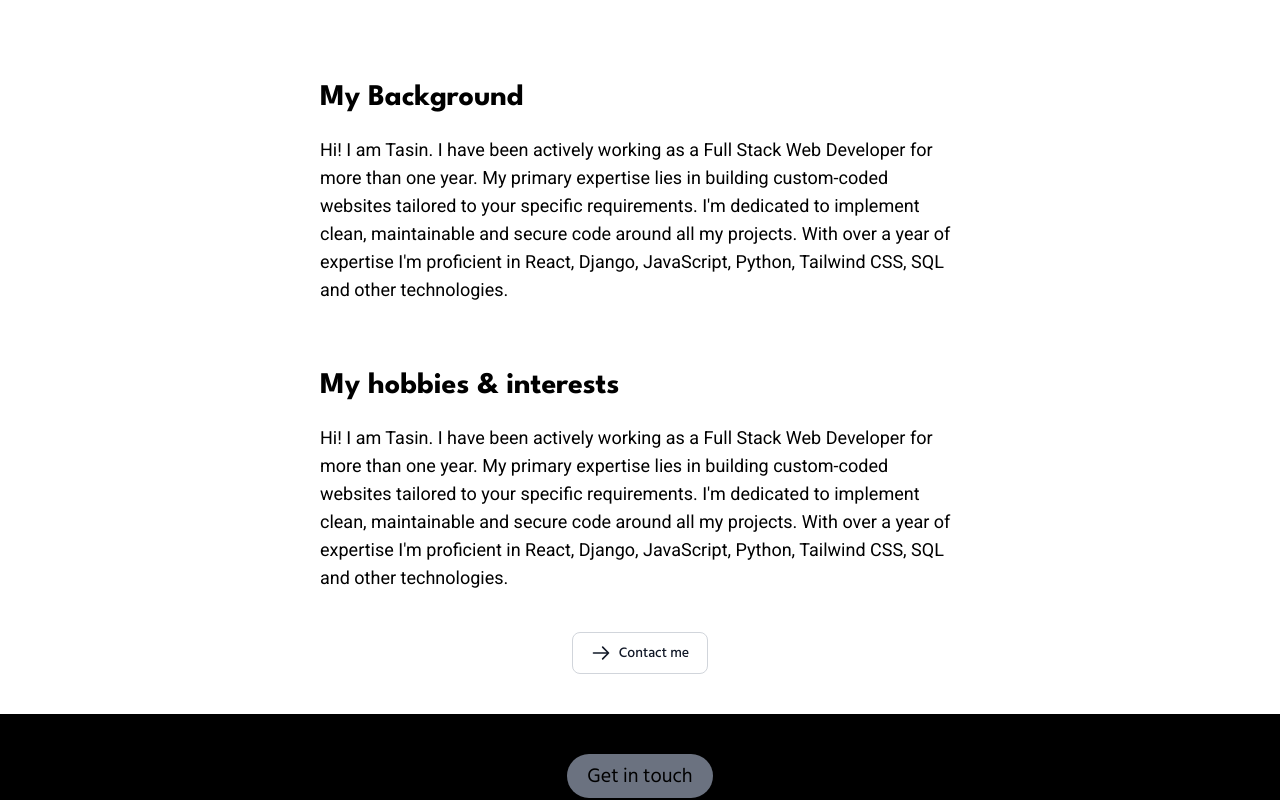
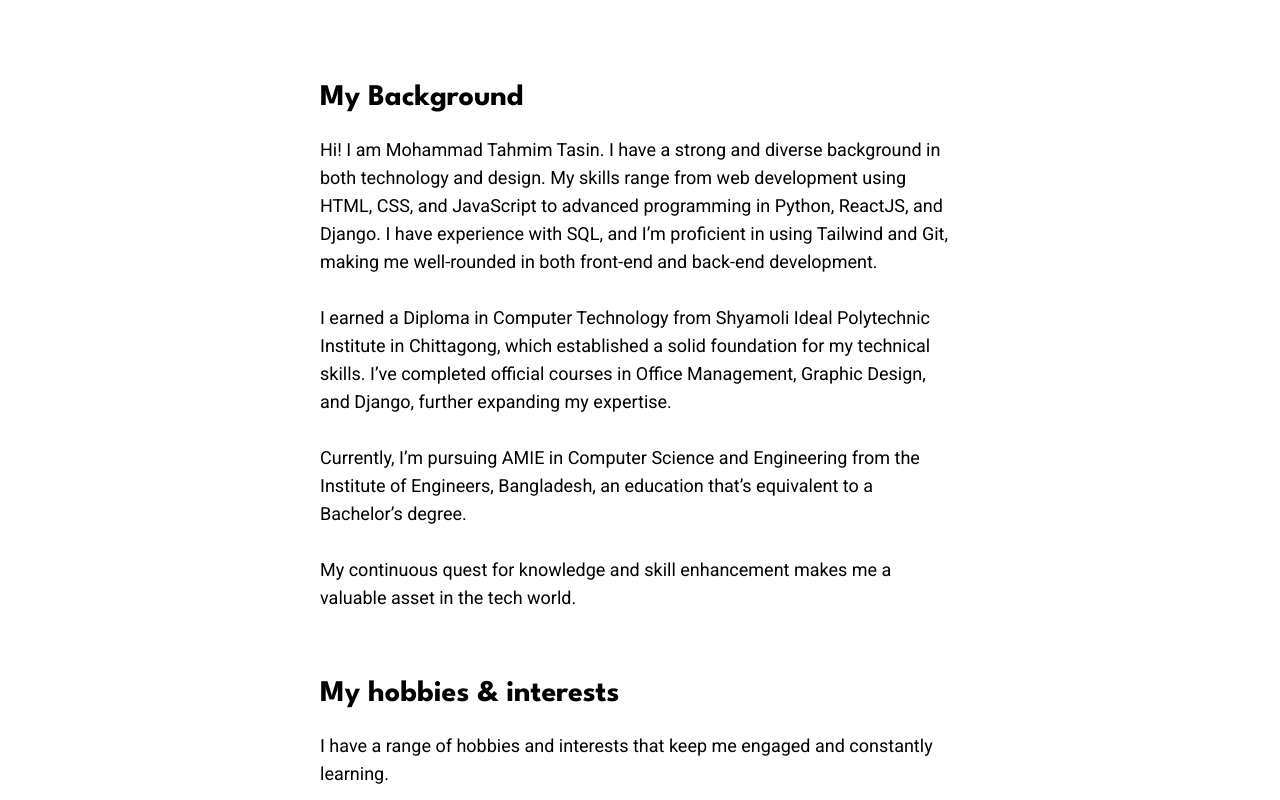
Before and after one commit to MTTasin/Portfolio, a React (Vite) app in the folder frontend/: page /about in a window 1280 px wide. Shown: the part 800-1600 px from the top of the page. Built offline with nearby package versions, Linux system fonts and the light colour scheme; a web font is replaced by a local one.

Commit message:
Only left is details page

```diff
--- a/frontend/package.json
+++ b/frontend/package.json
@@ -18,7 +18,8 @@
     "react-dom": "^18.3.1",
     "react-helmet-async": "^2.0.5",
     "react-icons": "^5.3.0",
-    "react-router-dom": "^6.27.0"
+    "react-router-dom": "^6.27.0",
+    "swiper": "^11.1.14"
   },
   "devDependencies": {
     "@eslint/js": "^9.13.0",
--- a/frontend/src/App.jsx
+++ b/frontend/src/App.jsx
@@ -7,6 +7,7 @@ import Projects from "./Pages/Projects";
 import About from "./Pages/About";
 import Contact from "./Pages/Contact";
 import NotFound from "./Pages/404";
+import ProjectDetails from "./Pages/ProjectDetails";
 
 
 function App() {
@@ -20,6 +21,7 @@ function App() {
             <Route path="/projects" element={<Projects />} />
             <Route path="/about" element={<About />} />
             <Route path="/contact" element={<Contact />} />
+            <Route path="/projects/:id" element={<ProjectDetails />} />
             <Route path="*" element={<NotFound />} />
           </Routes>
         </Layout>
--- a/frontend/src/Components/Header.jsx
+++ b/frontend/src/Components/Header.jsx
@@ -9,6 +9,10 @@ export default function Header() {
   const [isOpen, setIsOpen] = useState(false);
 
   const handleClose = () => setIsOpen(false);
+
+  const scrollToTop = () => {
+    window.scrollTo({ top: 0, behavior: 'smooth' });
+};
 
 
     const [isScrolled, setIsScrolled] = useState(false);
@@ -33,7 +37,7 @@ export default function Header() {
         className={`navbar z-10 ${isScrolled ? "fixed" : "absolute"} top-0 flex items-center justify-beetween bg-black w-full mx-auto`}
       >
         <div className={`navbar-start mx-5 md:mx-20 ${isScrolled ? "my-0" : "my-10"}`}>
-          <Link to="/">
+          <Link to="/" onClick={scrollToTop}>
             <img
               src="/logo.png"
               alt="M.T. Tasin"
@@ -45,7 +49,7 @@ export default function Header() {
           <Link
             className="text-white text-xl monoton-regular"
             to="/"
-            onClick={handleClose}
+            onClick={scrollToTop}
           >
             M.T.Tasin
           </Link>
--- a/frontend/src/Pages/About.jsx
+++ b/frontend/src/Pages/About.jsx
@@ -5,16 +5,10 @@ import { Link } from "react-router-dom";
 import { Button } from "flowbite-react";
 import { useState, useEffect } from "react";
 
-
-
 export default function About() {
-
-
   const scrollToTop = () => {
-        window.scrollTo({ top: 0, behavior: 'smooth' });
+    window.scrollTo({ top: 0, behavior: "smooth" });
   };
-
-
 
   return (
     <>
@@ -61,52 +55,61 @@ export default function About() {
         {/* <base href="https://tasinblog.com" /> */}
       </Helmet>
 
-
-
       <div className="bg-black h-[100vh] text-8xl w-full flex flex-col justify-center items-center text-white">
         <h1 className="uppercase text-center">About Me</h1>
-        <p className="text-3xl league-spartan text-center">
+        <p className="text-3xl league-spartan text-center letspace">
           IT'S ME, MOHAMMAD TAHMIM TASIN!
         </p>
       </div>
 
-
-
       <div className="mt-20 mx-auto xl:w-1/2 lg:w-1/2 md:w-2/3 w-[90%] flex flex-col justify-center">
         <h2 className="text-3xl league-spartan-bold mb-5">My Background</h2>
         <p className="roboto-regular text-lg">
-          Hi! I am Tasin. I have been actively working as a Full Stack Web
-          Developer for more than one year. My primary expertise lies in
-          building custom-coded websites tailored to your specific requirements.
-          I'm dedicated to implement clean, maintainable and secure code around
-          all my projects. With over a year of expertise I'm proficient in
-          React, Django, JavaScript, Python, Tailwind CSS, SQL and other
-          technologies.
+          Hi! I am Mohammad Tahmim Tasin. I have a strong and diverse background
+          in both technology and design. My skills range from web development
+          using HTML, CSS, and JavaScript to advanced programming in Python,
+          ReactJS, and Django. I have experience with SQL, and I’m proficient in
+          using Tailwind and Git, making me well-rounded in both front-end and
+          back-end development. <br />
+          <br />I earned a Diploma in Computer Technology from Shyamoli Ideal
+          Polytechnic Institute in Chittagong, which established a solid
+          foundation for my technical skills. I’ve completed official courses in
+          Office Management, Graphic Design, and Django, further expanding my
+          expertise. <br />
+          <br />
+          Currently, I’m pursuing AMIE in Computer Science and Engineering from
+          the Institute of Engineers, Bangladesh, an education that’s equivalent
+          to a Bachelor’s degree. <br />
+          <br />
+          My continuous quest for knowledge and skill enhancement makes me a
+          valuable asset in the tech world.
         </p>
 
-
-
-        <h2 className="text-3xl league-spartan-bold mt-16 mb-5">My hobbies & interests</h2>
+        <h2 className="text-3xl league-spartan-bold mt-16 mb-5">
+          My hobbies & interests
+        </h2>
         <p className="roboto-regular text-lg">
-          Hi! I am Tasin. I have been actively working as a Full Stack Web
-          Developer for more than one year. My primary expertise lies in
-          building custom-coded websites tailored to your specific requirements.
-          I'm dedicated to implement clean, maintainable and secure code around
-          all my projects. With over a year of expertise I'm proficient in
-          React, Django, JavaScript, Python, Tailwind CSS, SQL and other
-          technologies.
+          I have a range of hobbies and interests that keep me engaged and
+          constantly learning. <br /> <br /> I love playing football, which keeps me active
+          and energized. I'm also an avid gamer, and you'll often find me
+          immersed in games like PUBG Mobile and Clash of Clans. <br /><br /> My curiosity
+          extends to Islamic History, where I enjoy delving into the rich
+          tapestry of events and figures that have shaped the world. <br /><br />Technology
+          fascinates me, and I like to stay updated on the latest advancements
+          and innovations. <br /><br /> I also dabble in politics, keeping a keen eye on
+          current events and developments. <br /><br /> All these interests make my life
+          vibrant and dynamic.
         </p>
       </div>
 
       <div className="my-10 flex justify-center">
         <Link to="/contact" className="mx-auto">
-            <Button color="light" onClick={scrollToTop}>
+          <Button color="light" onClick={scrollToTop} className="px-16 md:px-32">
             <HiOutlineArrowRight className="mr-2 h-5 w-5" />
             Contact me
           </Button>
         </Link>
       </div>
-
     </>
   );
 }
--- a/frontend/src/Pages/Home.jsx
+++ b/frontend/src/Pages/Home.jsx
@@ -53,9 +53,9 @@ export default function Home() {
         {/* <base href="https://tasinblog.com" /> */}
       </Helmet>
 
-      <div className="bg-black h-[100vh] text-8xl w-full flex flex-col justify-center items-center text-white">
+      <div className="bg-black h-[100vh] text-6xl md:text-8xl w-full flex flex-col justify-center items-center text-white">
         <h1 className="uppercase">M.T. Tasin</h1>
-        <p className="text-3xl league-spartan text-center">
+        <p className="md:text-3xl text-xl league-spartan text-center letspace">
           I am a Full Stack Web Developer.
         </p>
       </div>
@@ -164,13 +164,13 @@ export default function Home() {
       <div>
         <div className="w-full md:w-[80%] grid grid-cols-1 md:grid-cols-2 gap-5 md:gap-20  mx-auto mb-10">
           <Link to="/projects" className="mx-auto">
-            <Button color="dark" onClick={scrollToTop}>
+            <Button color="dark" onClick={scrollToTop} className="px-16 md:px-32">
               <HiOutlineArrowRight className="mr-2 h-5 w-5" />
               All Projects
             </Button>
           </Link>
           <Link to="/contact" className="mx-auto">
-            <Button color="light" onClick={scrollToTop}>
+            <Button color="light" onClick={scrollToTop} className="px-16 md:px-32">
               <HiOutlineArrowRight className="mr-2 h-5 w-5" />
               Contact me
             </Button>
--- /dev/null
+++ b/frontend/src/Pages/ProjectDetails.jsx
@@ -0,0 +1,11 @@
+import { useState, useEffect } from "react"
+
+
+
+
+export default function ProjectDetails() {
+
+    return (
+        <h1>Project Details</h1>
+    )
+}
--- a/frontend/src/Pages/Projects.jsx
+++ b/frontend/src/Pages/Projects.jsx
@@ -45,7 +45,7 @@ export default function Projects() {
 
       <div className="bg-black h-[100vh] text-8xl w-full flex flex-col justify-center items-center text-white">
         <h1 className="uppercase text-center">My Projects</h1>
-        <p className="text-3xl league-spartan text-center">
+        <p className="text-3xl league-spartan text-center letspace">
           Made with Love.
         </p>
       </div>
@@ -63,7 +63,7 @@ export default function Projects() {
 
       <div className="my-10 flex justify-center">
       <Link to="/contact" className="mx-auto">
-            <Button color="light" onClick={scrollToTop}>
+            <Button color="light" onClick={scrollToTop} className="px-16 md:px-32">
               <HiOutlineArrowRight className="mr-2 h-5 w-5" />
               Contact me
             </Button>
--- a/frontend/src/index.css
+++ b/frontend/src/index.css
@@ -50,3 +50,8 @@ h1 {
   font-style: normal;
   font-variation-settings: "wdth" 100;
 }
+
+
+.letspace{
+  letter-spacing: .2em;
+}
```
Also changed, not shown: frontend/src/Pages/Contact.jsx (+101 -5 lines), 1 other file (tests, documents, lock files or other folders). Lines whose indentation alone changed are shown as unchanged.
